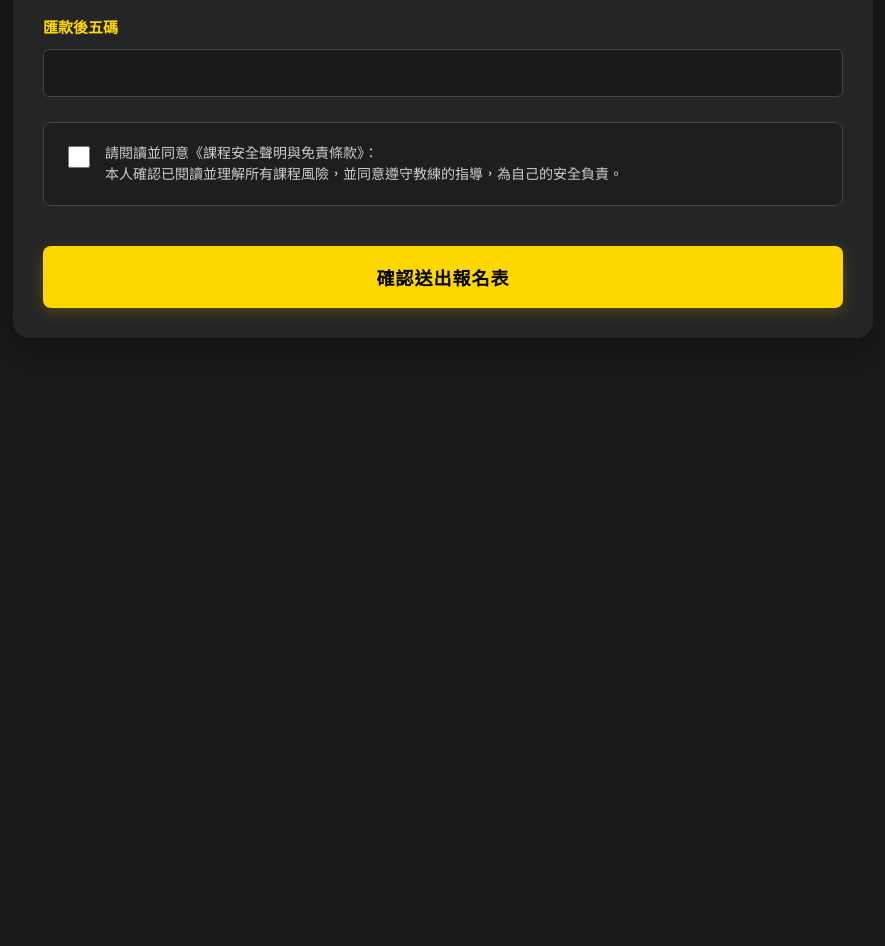
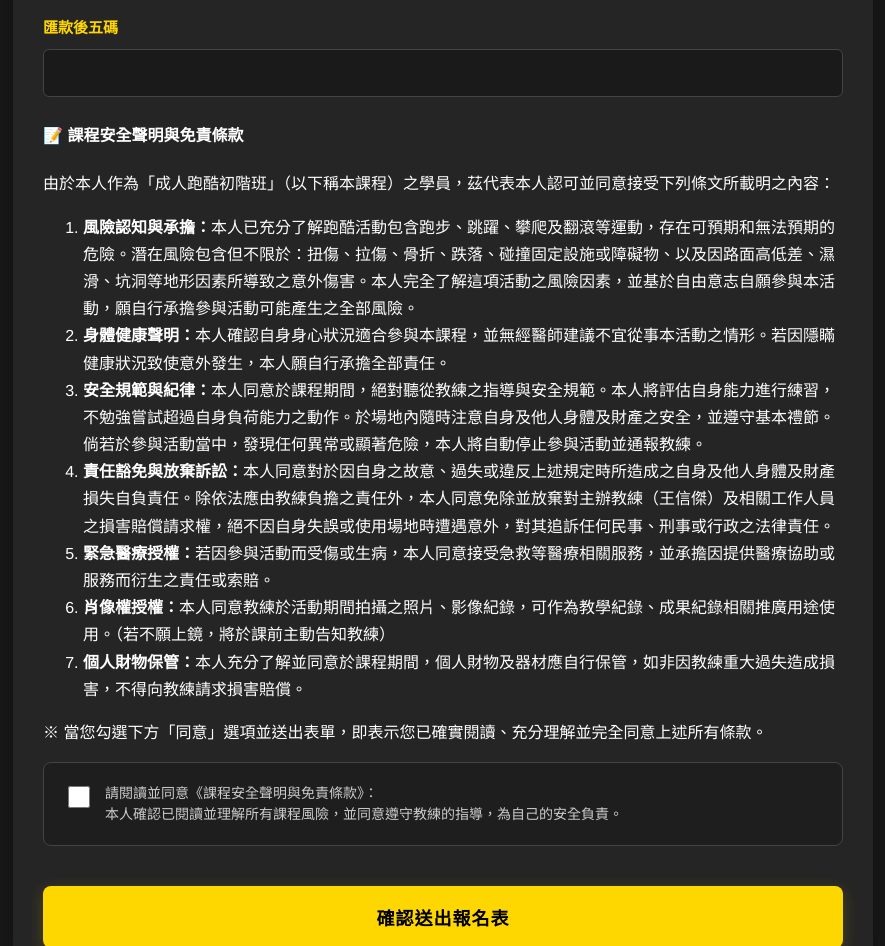
Before and after one commit to jaygp5326-hub/Parkour-adult-class, a plain HTML site: page index.html in a window 1280 px wide. Shown: the part 3400-4346 px from the top of the page, without its empty margins (197-1082 px from the left). Before the commit the page ends 3778 px from the top, so only its background shows below. Drawn offline with Linux system fonts and the light colour scheme.

Commit message:
Update index.html

```diff
--- a/index.html
+++ b/index.html
@@ -243,6 +243,24 @@
                 <input type="text" id="bank" name="entry.2032709896" required>
             </div>
 
+            <!-- 滑動式免責聲明區塊 -->
+            <div class="disclaimer-container">
+                <h4>📝 課程安全聲明與免責條款</h4>
+                <div class="disclaimer-scroll-box">
+                    <p>由於本人作為「成人跑酷初階班」（以下稱本課程）之學員，茲代表本人認可並同意接受下列條文所載明之內容：</p>
+                    <ol>
+                        <li><strong>風險認知與承擔：</strong>本人已充分了解跑酷活動包含跑步、跳躍、攀爬及翻滾等運動，存在可預期和無法預期的危險。潛在風險包含但不限於：扭傷、拉傷、骨折、跌落、碰撞固定設施或障礙物、以及因路面高低差、濕滑、坑洞等地形因素所導致之意外傷害。本人完全了解這項活動之風險因素，並基於自由意志自願參與本活動，願自行承擔參與活動可能產生之全部風險。</li>
+                        <li><strong>身體健康聲明：</strong>本人確認自身身心狀況適合參與本課程，並無經醫師建議不宜從事本活動之情形。若因隱瞞健康狀況致使意外發生，本人願自行承擔全部責任。</li>
+                        <li><strong>安全規範與紀律：</strong>本人同意於課程期間，絕對聽從教練之指導與安全規範。本人將評估自身能力進行練習，不勉強嘗試超過自身負荷能力之動作。於場地內隨時注意自身及他人身體及財產之安全，並遵守基本禮節。倘若於參與活動當中，發現任何異常或顯著危險，本人將自動停止參與活動並通報教練。</li>
+                        <li><strong>責任豁免與放棄訴訟：</strong>本人同意對於因自身之故意、過失或違反上述規定時所造成之自身及他人身體及財產損失自負責任。除依法應由教練負擔之責任外，本人同意免除並放棄對主辦教練（王信傑）及相關工作人員之損害賠償請求權，絕不因自身失誤或使用場地時遭遇意外，對其追訴任何民事、刑事或行政之法律責任。</li>
+                        <li><strong>緊急醫療授權：</strong>若因參與活動而受傷或生病，本人同意接受急救等醫療相關服務，並承擔因提供醫療協助或服務而衍生之責任或索賠。</li>
+                        <li><strong>肖像權授權：</strong>本人同意教練於活動期間拍攝之照片、影像紀錄，可作為教學紀錄、成果紀錄相關推廣用途使用。（若不願上鏡，將於課前主動告知教練）</li>
+                        <li><strong>個人財物保管：</strong>本人充分了解並同意於課程期間，個人財物及器材應自行保管，如非因教練重大過失造成損害，不得向教練請求損害賠償。</li>
+                    </ol>
+                    <p>※ 當您勾選下方「同意」選項並送出表單，即表示您已確實閱讀、充分理解並完全同意上述所有條款。</p>
+                </div>
+            </div>
+
             <div class="checkbox-group">
                 <input type="checkbox" id="agree" name="entry.1351026863" value="本人確認已閱讀並理解所有課程風險，並同意遵守教練的指導，為自己的安全負責。" required>
                 <label for="agree">請閱讀並同意《課程安全聲明與免責條款》：<br>本人確認已閱讀並理解所有課程風險，並同意遵守教練的指導，為自己的安全負責。</label>
```
